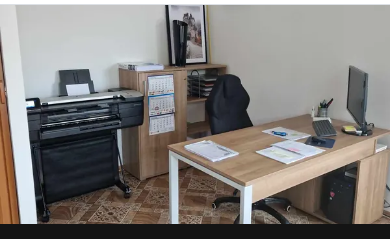
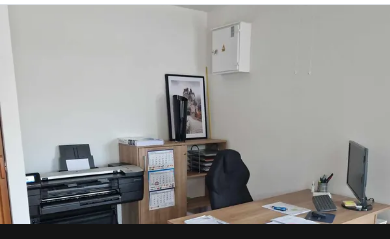
Before and after one commit to Disaster26/geodeta-wolomin-koncepcja, a plain HTML site: page dla-firm-i-instytucji.html in a window 390 px wide. Shown: the part 57-296 px from the top of the page. Drawn offline with Linux system fonts and the light colour scheme.

Commit message:
Kadr zdjec podstron na telefonie

```diff
--- a/dla-firm-i-instytucji.html
+++ b/dla-firm-i-instytucji.html
@@ -375,6 +375,7 @@ form .btn{grid-column:1/-1;width:100%}
  .hero .btn{width:100%}
  .hero .pod{font-size:14px;margin-top:12px}
  .ph-img{aspect-ratio:16/9;max-height:30svh}
+ .ph-img img{object-position:50% 25%}
  .ph-txt{padding:24px 16px 28px}
  .ph-txt .lata-v{display:none}
  .ph h1{font-size:clamp(26px,min(7.4vw,4.6svh),34px)}
--- a/szablon/styl.css
+++ b/szablon/styl.css
@@ -347,6 +347,7 @@ form .btn{grid-column:1/-1;width:100%}
  .hero .btn{width:100%}
  .hero .pod{font-size:14px;margin-top:12px}
  .ph-img{aspect-ratio:16/9;max-height:30svh}
+ .ph-img img{object-position:50% 25%}
  .ph-txt{padding:24px 16px 28px}
  .ph-txt .lata-v{display:none}
  .ph h1{font-size:clamp(26px,min(7.4vw,4.6svh),34px)}
```
Also changed, not shown: index.html (+1 -0 lines), inwentaryzacja-powykonawcza.html (+1 -0 lines), kontakt.html (+1 -0 lines), mapa-do-celow-projektowych.html (+1 -0 lines), o-firmie.html (+1 -0 lines), podzial-nieruchomosci.html (+1 -0 lines), polityka-prywatnosci.html (+1 -0 lines), rozgraniczenie-nieruchomosci.html (+1 -0 lines), tyczenie-budynku.html (+1 -0 lines), tyczenie-inwentaryzacja-sieci.html (+1 -0 lines), ustalenie-wznowienie-granic.html (+1 -0 lines).
